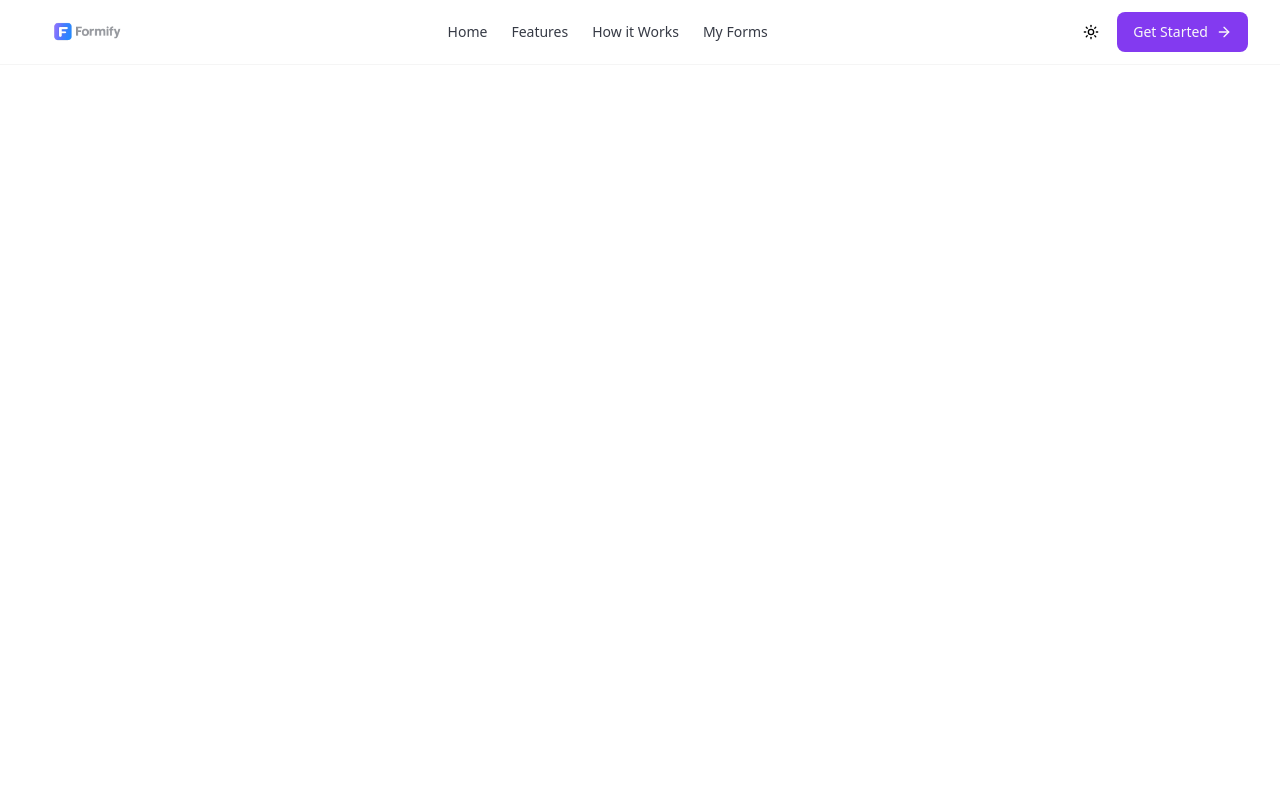
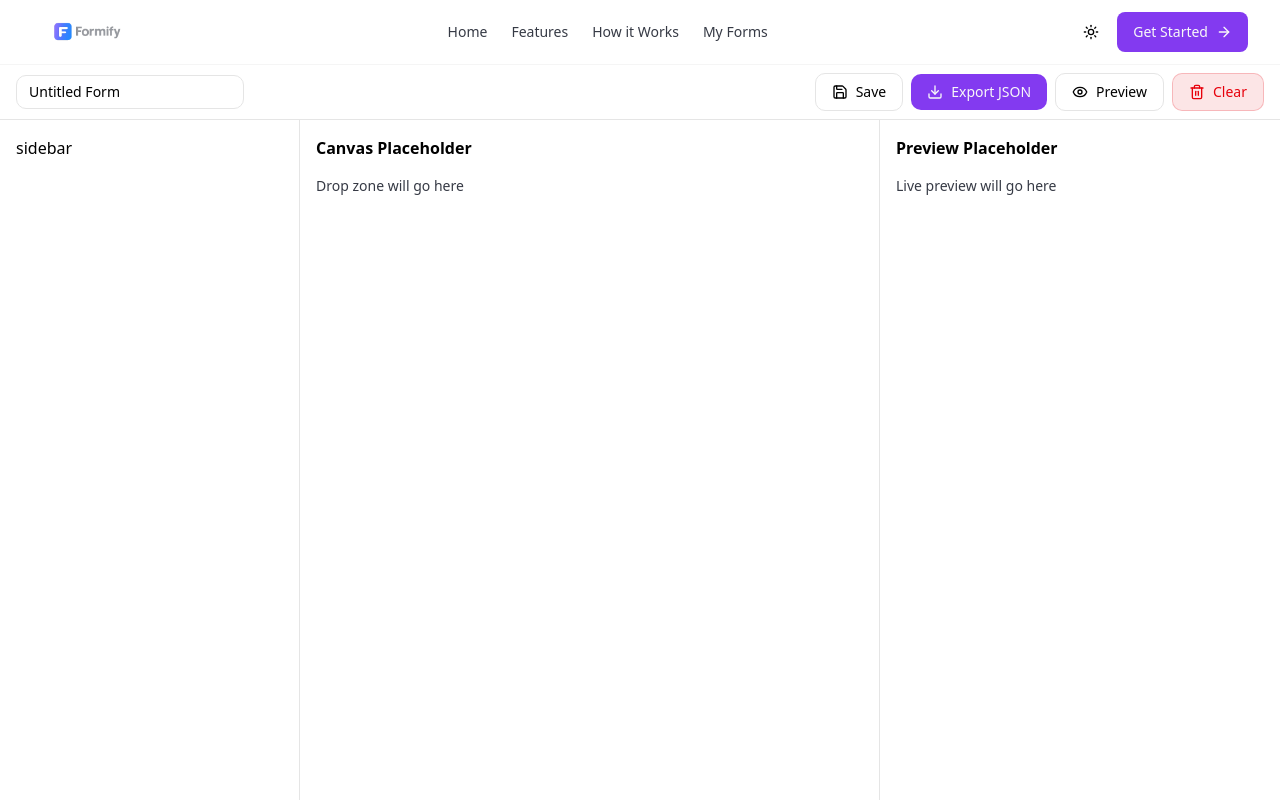
Before and after one commit to doaa10/dynamic_form_builder, a Next.js app: page /builder in a window 1280 px wide. Built offline with nearby package versions, Linux system fonts and the light colour scheme.

Commit message:
feat: implement BuilderLayout, BuilderPage, Toolbar, and Sidebar components with layout

```diff
--- a/app/builder/layout.tsx
+++ b/app/builder/layout.tsx
@@ -1,11 +1,9 @@
-import React from 'react'
+import React from "react";
 
-const layout = () => {
-  return (
-    <div>
-
-    </div>
-  )
+export default function BuilderLayout({
+  children,
+}: {
+  children: React.ReactNode;
+}) {
+  return <>{children}</>;
 }
-
-export default layout
--- a/app/builder/page.tsx
+++ b/app/builder/page.tsx
@@ -1,11 +1,58 @@
-import React from 'react'
+"use client";
 
-const page = () => {
+import React, { useState } from "react";
+import Toolbar from "@/components/builder/Toolbar/Toolbar";
+import Sidebar from "@/components/builder/Sidebar/Sidebar";
+
+export default function BuilderPage() {
+  const [formName, setFormName] = useState("Untitled Form");
+
+  const handleSave = () => {
+    console.log("Save form:", formName);
+  };
+
+  const handleExport = () => {
+    console.log("Export JSON");
+  };
+
+  const handlePreview = () => {
+    console.log("Preview form");
+  };
+
+  const handleClear = () => {
+    console.log("Clear all");
+  };
+
   return (
-    <div>
+    <div className="fixed inset-0 top-16 flex flex-col">
+      <Toolbar
+        formName={formName}
+        onFormNameChange={setFormName}
+        onSave={handleSave}
+        onExport={handleExport}
+        onPreview={handlePreview}
+        onClear={handleClear}
+      />
 
+      <div className="flex-1 grid grid-cols-[300px_1fr_400px] gap-0">
+        <div className="border-r border-border bg-card p-4 overflow-y-auto">
+          <Sidebar/>
+        </div>
+
+        <div className="border-r border-border bg-background p-4 overflow-y-auto">
+          <h3 className="font-semibold mb-4">Canvas Placeholder</h3>
+          <p className="text-sm text-muted-foreground">
+            Drop zone will go here
+          </p>
+        </div>
+
+        <div className="bg-card p-4 overflow-y-auto">
+          <h3 className="font-semibold mb-4">Preview Placeholder</h3>
+          <p className="text-sm text-muted-foreground">
+            Live preview will go here
+          </p>
+        </div>
+      </div>
     </div>
-  )
+  );
 }
-
-export default page
--- a/components/builder/Sidebar/Sidebar.tsx
+++ b/components/builder/Sidebar/Sidebar.tsx
@@ -0,0 +1,11 @@
+import React from 'react'
+
+const Sidebar = () => {
+  return (
+    <div>
+      sidebar
+    </div>
+  )
+}
+
+export default Sidebar
--- /dev/null
+++ b/components/builder/Toolbar/Toolbar.tsx
@@ -0,0 +1,72 @@
+"use client";
+
+import React from "react";
+import { Save, Download, Eye, Trash2 } from "lucide-react";
+
+interface ToolbarProps {
+  formName: string;
+  onFormNameChange: (name: string) => void;
+  onSave: () => void;
+  onExport: () => void;
+  onPreview: () => void;
+  onClear: () => void;
+}
+
+export default function Toolbar({
+  formName,
+  onFormNameChange,
+  onSave,
+  onExport,
+  onPreview,
+  onClear,
+}: ToolbarProps) {
+  return (
+    <div className="h-14 border-b border-border bg-card px-4 flex items-center justify-between">
+      {/* Left Side - Form Name */}
+      <div className="flex items-center gap-3">
+        <input
+          type="text"
+          value={formName}
+          onChange={(e) => onFormNameChange(e.target.value)}
+          placeholder="Untitled Form"
+          className="px-3 py-1.5 bg-background border border-border rounded-lg text-sm font-medium focus:outline-none focus:ring-2 focus:ring-primary/20"
+        />
+      </div>
+
+      {/* Right Side - Action Buttons */}
+      <div className="flex items-center gap-2">
+        <button
+          onClick={onSave}
+          className="px-4 py-2 text-sm font-medium bg-background border border-border rounded-lg hover:bg-accent hover:text-accent-foreground transition-colors flex items-center gap-2"
+        >
+          <Save className="w-4 h-4" />
+          Save
+        </button>
+
+        <button
+          onClick={onExport}
+          className="px-4 py-2 text-sm font-medium bg-primary text-primary-foreground rounded-lg hover:opacity-90 transition-opacity flex items-center gap-2"
+        >
+          <Download className="w-4 h-4" />
+          Export JSON
+        </button>
+
+        <button
+          onClick={onPreview}
+          className="px-4 py-2 text-sm font-medium bg-background border border-border rounded-lg hover:bg-accent hover:text-accent-foreground transition-colors flex items-center gap-2"
+        >
+          <Eye className="w-4 h-4" />
+          Preview
+        </button>
+
+        <button
+          onClick={onClear}
+          className="px-4 py-2 text-sm font-medium bg-destructive/10 text-destructive border border-destructive/20 rounded-lg hover:bg-destructive/20 transition-colors flex items-center gap-2"
+        >
+          <Trash2 className="w-4 h-4" />
+          Clear
+        </button>
+      </div>
+    </div>
+  );
+}
```
